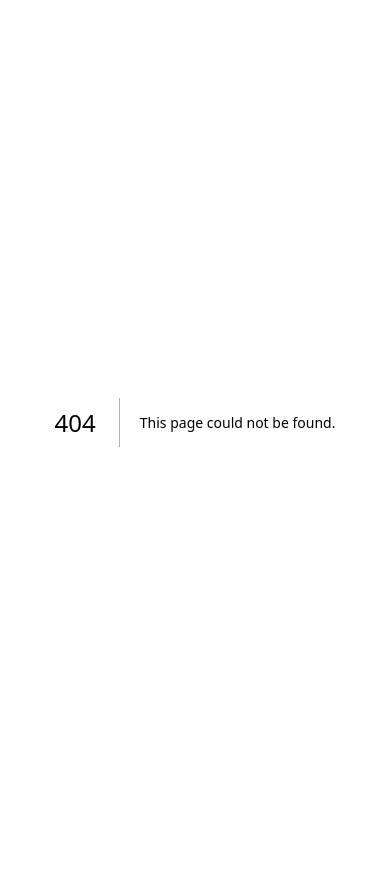
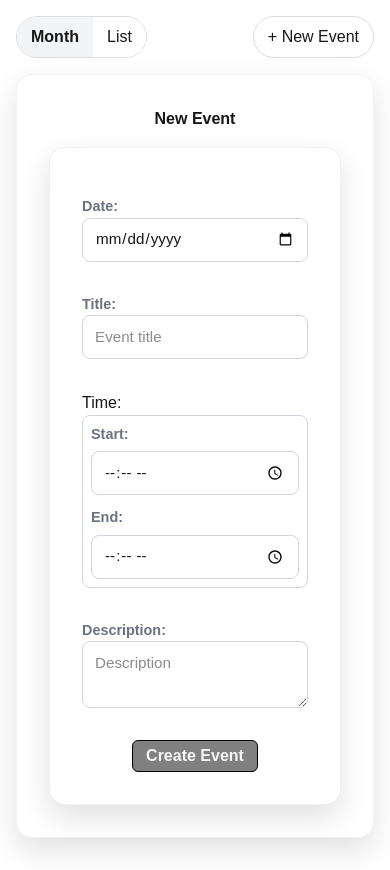
Before and after one commit to paolacampos-dev/schedulr, a Next.js app: page /new in a window 390 px wide. Before the commit this address had no page. Before the commit the page ends 844 px from the top, so only its background shows below. Built offline with nearby package versions, Linux system fonts and the light colour scheme; no server answers.

Commit message:
refactor: enhance scheduler layout and responsiveness

```diff
--- a/src/app/scheduler/new/page.jsx
+++ b/src/app/(appshell)/new/page.jsx
@@ -22,8 +22,8 @@ export default async function NewEvent({ searchParams})  {
         VALUES ($1, $2, $3, $4, $5, $6)`,
         [ userId, eventDate, title, startTime, endTime, description]
     )
-    revalidatePath("/scheduler")
-    redirect("/scheduler")
+    revalidatePath("/")
+    redirect("/")
     }
 
     return(
--- a/src/app/scheduler/page.jsx
+++ b/src/app/(appshell)/page.jsx
@@ -46,37 +46,51 @@ export default async function Scheduler({ searchParams }) {
     const events = eventsResult.rows;
 
     return (
+
         <div>
-            {view === "list" ? (
-                <div>
-                    <h1>Events</h1>
-
+            {view === "list"  ? (
+        <div className="page-container">
                 {events.length === 0 ? (
                     <p>No events yet</p>
                 ) : (
-                        <ul>
+                    <div className="events-card">
+                        <h1 className="events-heading">Events</h1>
+                        <ul className="events-list">
                             {events.map((event) => (
-                                <li key={event.id}>
-                                    <Link href={`/scheduler/new?date=${event.event_date}`}>
-                                        <h3>{event.title}</h3>
-                                        <p>{formatDateForDisplay(event.event_date)}</p>
-                                        <p>{event.start_time ? String(event.start_time) : ""}</p>
-                                        <p>{event.end_time ? String(event.end_time) : ""}</p>
-                                        <p>{event.description}</p>
+                                <li key={event.id} className="event-item">
+                                    <Link href={`/new?date=${event.event_date}`} className="event-row">
+                                        <h3 className="event-title">{event.title}</h3>
+                                        <p className="event-date">
+                                            {formatDateForDisplay(event.event_date)}
+                                        </p>
+                                        <div className="event-time">
+                                            {event.start_time && <span>{String(event.start_time)}</span>}
+                                            {event.end_time && <span> - {String(event.end_time)}</span>}
+                                        </div>
+                                        {event.description && (
+                                            <p className="event-description">{event.description}</p>
+                                        )}
                                     </Link>
                                 </li>
                             ))}
                         </ul>
+                    </div>
                 )}
         </div>
     ) : (
                 <div>
                     <div className="calendar-nav">
-                        <Link href={`/scheduler?view=month&month=${currentMonth - 1}&year=${currentYear}`}>
+                        <Link
+                            href={`/?view=month&month=${currentMonth - 1}&year=${currentYear}`}
+                            className="nav-arrow"
+                        >
                             ←
                         </Link>
                         <h1>{months[currentMonth]} {currentYear}</h1>
-                        <Link href={`/scheduler?view=month&month=${currentMonth + 1}&year=${currentYear}`}>
+                        <Link
+                            href={`/?view=month&month=${currentMonth + 1}&year=${currentYear}`}
+                            className="nav-arrow"
+                        >
                             →
                         </Link>
                     </div>
@@ -124,7 +138,7 @@ export default async function Scheduler({ searchParams }) {
 
                                 return (
                                     <Link
-                                        href={`/scheduler/day/${dateString}`}
+                                        href={`/day/${dateString}`}
                                         key={day}
                                         className={`calendar-day ${isToday ? "today" : ""} ${isWeekday ? "weekday" : ""} ${isSaturday ? "saturday" : ""} ${isSunday ? "sunday" : ""}`}
                                     >
--- a/src/app/globals.css
+++ b/src/app/globals.css
@@ -55,6 +55,12 @@ body {
 .toggle-btn.active {
   background: #f3f4f6;
   font-weight: 600;
+}
+
+h1 {
+  text-align: center;
+  padding: 0 0 1rem;
+  font-weight: bold;
 }
 
 .new-btn {
@@ -166,15 +172,34 @@ body {
 .calendar-nav {
   display: flex;
   justify-content: center;
-  align-items: center;
   margin-bottom: 16px;
-  gap: 2rem;
-  font-weight: bold;;
+  gap: 1rem;
+
 }
 
-.calendar-nav a {
+.nav-arrow  {
+  display: flex;
+  align-items: center;
+  justify-content: center;
+
+  width: 32px;
+  height: 32px;
+
+  border-radius: 50%;
+  border: 1px solid rgba(0,0,0,0.1);
+
+  background: white;
+  color: #333;
+
+  font-size: 1.4rem;
+  font-weight: 700;
+
   text-decoration: none;
-  font-size: 1.2rem;
+  transition: all 0.2s ease;
+}
+
+.nav-arrow:active {
+  transform: scale(0.95);
 }
 
 .calendar-events-dots {
@@ -206,3 +231,192 @@ body {
     margin-top: 4px;
   }
 }
+
+/*-------- Create New Event (New Page)-----*/
+.page-center  {
+  min-height: calc(100vh - 60px);  /*adjust header height*/
+  display: flex;
+  flex-direction: column;;
+  justify-content: flex-start;
+  align-items: center;
+  padding: 0 1rem;
+}
+
+.form-wrapper {
+  width: 100%;
+  max-width: 35rem;
+  border: 1px solid rgba(0,0,0,0.06);
+  border-radius: 16px;
+  box-shadow: 0 12px 30px rgba(0,0,0,0.12);
+  transition: all 0.2s ease;
+  margin-bottom: 2rem;
+}
+
+.calendar-card {
+  width: 100%;
+  padding: 0 2rem 2rem;
+}
+
+.form-title {
+  padding: 2rem 0 1rem;
+  text-align: center;
+  font-size: 1rem;
+  font-weight: 600;
+
+}
+
+.calendar-content {
+  display: flex;
+  flex-direction: column;
+  align-items: center;
+  text-align: start;
+  border-radius: 16px;
+  background: white;
+  padding: 2rem;
+  border: 1px solid rgba(0,0,0,0.06);
+  box-shadow: 0 12px 30px rgba(0,0,0,0.12);
+  transition: all 0.2s ease;
+}
+
+.calendar-content form {
+  width: 100%;
+}
+
+.form-section {
+    display: flex;
+    flex-direction: column;
+    margin-top: 1rem;
+}
+
+.form-section label{
+    font-size: 0.9rem;
+    font-weight: bold;
+    color: #6b7280;
+}
+
+.form-input {
+    width: 100%;
+    border: 1px solid #d1d5db;
+    border-radius: 0.5rem;
+    padding: 0.6rem 0.75rem;
+    font-size: 0.95rem;
+    background: white;
+    transition: border 0.15s ease, box-shadow 0.15s ease;
+    width: 100%;
+    box-sizing: border-box;
+}
+
+.form-input:focus {
+    border-color: black;
+    box-shadow: 0 0 0 2px grey;
+}
+
+.time-row {
+  display: grid;
+  grid-template-columns: 1fr;
+  gap: 0.75rem;
+  border: 1px solid #d1d5db;
+  border-radius: 0.5rem;
+  padding: 0.5rem 0.5rem;
+}
+
+.time-field {
+  display: flex;
+  flex-direction: column;
+  gap: 0.35rem;
+}
+
+@media (min-width: 480px) {
+  .time-row {
+    grid-template-columns: 1fr 1fr;
+  }
+}
+
+.new-button {
+  display: block;
+  width: fit-content;
+  margin: 1rem auto 0;
+  border: 1px solid black;
+  color: whitesmoke;
+  background: grey;
+  text-align: center;
+  font-weight: bold;
+  padding: 0.2rem 0.8rem;
+  border-radius: 0.375rem;
+  cursor: pointer;
+}
+
+.new-button:hover {
+  opacity: 0.9;
+}
+
+/* -------------------- Events list -----------------*/
+.page-container {
+  max-width: 32rem;
+  margin: 0 auto;
+  padding: 1rem;
+  width: 100%;
+}
+
+.events-heading {
+  text-align: center;
+  margin-bottom: 1rem;
+}
+
+.events-card {
+  background: white;
+  padding: 1.5rem;
+  border-radius: 16px;
+  border: 1px solid rgba(0,0,0,0.06);
+  box-shadow: 0 12px 30px rgba(0,0,0,0.12);
+}
+
+.events-list {
+  list-style: none;
+  padding: 0;
+  margin: 0;
+}
+
+.event-item {
+  margin-bottom: 1rem;
+}
+
+.event-item:last-child {
+  margin-bottom: 0;
+}
+
+.event-row {
+  display: block;
+  padding: 1rem;
+  border-radius: 0.75rem;
+  background: white;
+  border: 1px solid rgba(0,0,0,0.06);
+  box-shadow: 0 6px 15px rgba(0,0,0,0.08);
+  text-decoration: none;
+  color: inherit;
+  transition: all 0.2s ease;
+}
+
+.event-row:hover {
+  transform: translateY(-2px);
+  box-shadow: 0 10px 25px rgba(0,0,0,0.12);
+}
+
+.event-title {
+  font-weight: 600;
+  font-size: 0.95rem;
+  margin-bottom: 0.25rem;
+}
+
+.event-date,
+.event-description {
+  font-size: 0.85rem;
+  color: #6b7280;
+  margin-top: 0.2rem;
+}
+
+.event-time {
+  font-size: 0.85rem;
+  font-weight: 500;
+  margin-top: 0.2rem;
+}
--- a/src/app/layout.js
+++ b/src/app/layout.js
@@ -1,8 +1,30 @@
 import "./globals.css";
 
 export const metadata = {
-  title: "Create Next App",
-  description: "Generated by create next app",
+  metadataBase: new URL("https://schedulr.paolacampos.dev"),
+
+  title: "Schedulr",
+  description: "Simple scheduler for planning and managing your time",
+
+  icons: {
+    icon: "/favicon.png",
+  },
+
+  openGraph: {
+    title: "Schedulr",
+    description: "Simple scheduler for planning and managing your time",
+    url: "https://schedulr.paolacampos.dev",
+    siteName: "Schedulr",
+    images: [
+      {
+        url: "/favicon.png",
+        width: 512,
+        height: 512,
+        alt: "Paola Campos - dev Logo",
+      },
+    ],
+    type: "website",
+  },
 };
 
 export default function RootLayout({ children }) {
--- a/src/app/page.js
+++ /dev/null
@@ -1,3 +0,0 @@
-export default function homepage()  {
-  return ( <h1>Schedulr</h1> )
-}
--- a/src/components/EventForm.jsx
+++ b/src/components/EventForm.jsx
@@ -3,15 +3,17 @@
 export default function EventForm({ action, event, initialDate })    {
 
     return (
+        <div className="page-center">
+            <div className="form-wrapper">
+                <h1 className="form-title">{event ? "Edit Event" : "New Event"}</h1>
                 <div className="calendar-card">
                     <div className="calendar-content">
-                <h1 className="">{event ? "Edit Event" : "New Event"}</h1>
 
                         <form action={action} className="flex flex-col gap-4">
                             {event?.id && (
                                 <input type="hidden" name="id" value={event.id} />
                             )}
-                    <div className="">
+                            <div className="form-section">
                                 <label htmlFor="event_date">Date:</label>
                                 <input
                                     id="event_date"
@@ -19,10 +21,11 @@ export default function EventForm({ action, event, initialDate })    {
                                     name="event_date"
                                     defaultValue={event?.event_date || initialDate || ""}
                                     required
+                                    className="form-input"
                                 />
                             </div>
 
-                    <div className="">
+                            <div className="form-section">
                                 <label htmlFor="title">Title:</label>
                                 <input
                                     id="title"
@@ -31,48 +34,57 @@ export default function EventForm({ action, event, initialDate })    {
                                     placeholder="Event title"
                                     defaultValue={event?.title || ""}
                                     required
+                                    className="form-input"
                                 />
                             </div>
 
-                    <div className="">
+                            <div className="form-section">
                                 <fieldset>
                                     <legend>Time:</legend>
-                                <div className="flex gap-2 items-center">
+                                        <div className="time-row">
+                                            <div className="time-field">
                                                 <label htmlFor="start_time">Start:</label>
                                                 <input
                                                     id="start_time"
                                                     type="time"
                                                     name="start_time"
                                                     defaultValue={event?.start_time || ""}
+                                                    className="form-input"
                                                 />
-
+                                            </div>
+                                            <div className="time-field">
                                                 <label htmlFor="end_time">End:</label>
                                                 <input
                                                     id="end_time"
                                                     type="time"
                                                     name="end_time"
                                                     defaultValue={event?.end_time || ""}
+                                                    className="form-input"
                                                 />
+                                            </div>
                                         </div>
                                 </fieldset>
                             </div>
 
-                    <div className="">
+                            <div className="form-section">
                                 <label htmlFor="description">Description:</label>
                                 <textarea
                                     id="description"
                                     name="description"
                                     placeholder="Description"
                                     defaultValue={event?.description || ""}
+                                    className="form-input"
                                 />
                             </div>
 
-                    <button type="submit" className="">
+                            <button type="submit" className="new-button">
                                 {event ? "Update Event" : "Create Event"}
                             </button>
 
                         </form>
                     </div>
                 </div>
+            </div>
+        </div>
     )
 }
--- a/src/components/Header.jsx
+++ b/src/components/Header.jsx
@@ -1,29 +1,29 @@
 "use client"
 
 import Link from "next/link";
-//import { useSearchParams } from "next/navigation"
+import { useSearchParams } from "next/navigation"
 
 export default function Header()  {
-    //const searchParams = useSearchParams()
+    const searchParams = useSearchParams()
     const view = searchParams.get("view") || "month"
 
     return(
         <div className="scheduler-toolbar">
             <div className="view-toggle">
                 <Link
-                    href="/scheduler?view=month"
+                    href="/?view=month"
                     className={`toggle-btn ${view === "month" ? "active" : ""}`}
                 >
                     Month
                 </Link>
                 <Link
-                    href="/scheduler?view=list"
+                    href="/?view=list"
                     className={`toggle-btn ${view === "list" ? "active" : ""}`}
                 >
                     List
                 </Link>
             </div>
-            <Link href= "/scheduler/new" className="new-btn">
+            <Link href= "/new" className="new-btn">
                 + New Event
             </Link>
         </div>
```
Also changed, not shown: public/favicon.png (added), src/app/(appshell)/day/page.jsx (renamed from src/app/scheduler/day/page.jsx), src/app/(appshell)/layout.jsx (renamed from src/app/scheduler/layout.jsx). Lines whose indentation alone changed are shown as unchanged.
